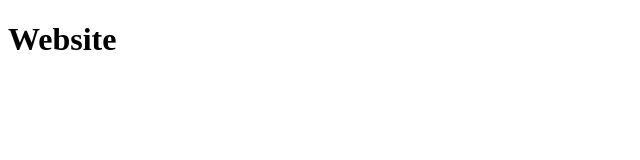
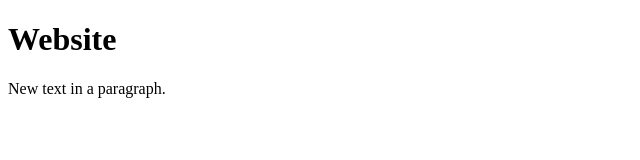
Before and after one commit to rahulDMA/DMA2019, a plain HTML site: page index.html in a window 1280 px wide. Shown: the whole page, without its empty margins (0-640 px from the left). Drawn offline with Linux system fonts and the light colour scheme.

Commit message:
Added extra text

```diff
--- a/index.html
+++ b/index.html
@@ -1,4 +1,7 @@
 <!DOCTYPE html>
 <html>
 <h1> Website </h1>
+<body>
+<p>New text in a paragraph. </p>
+</body>
 </html>
```
